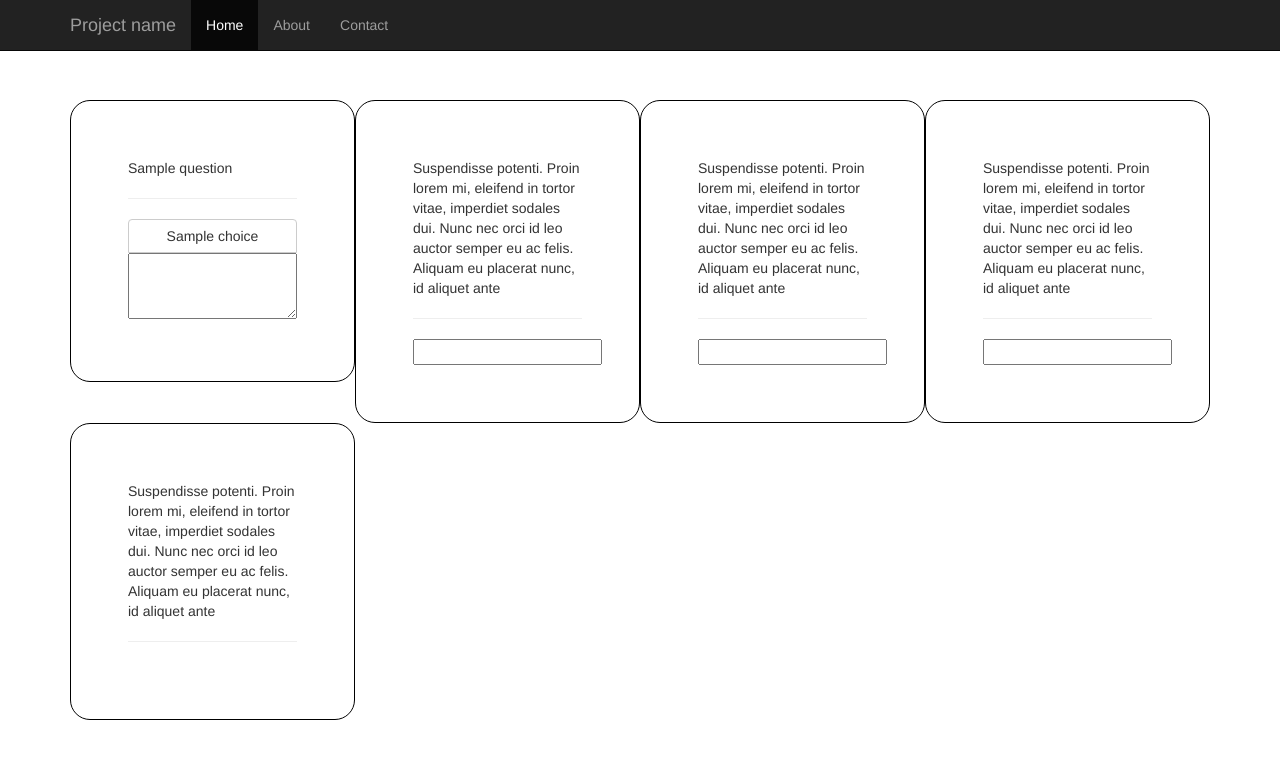
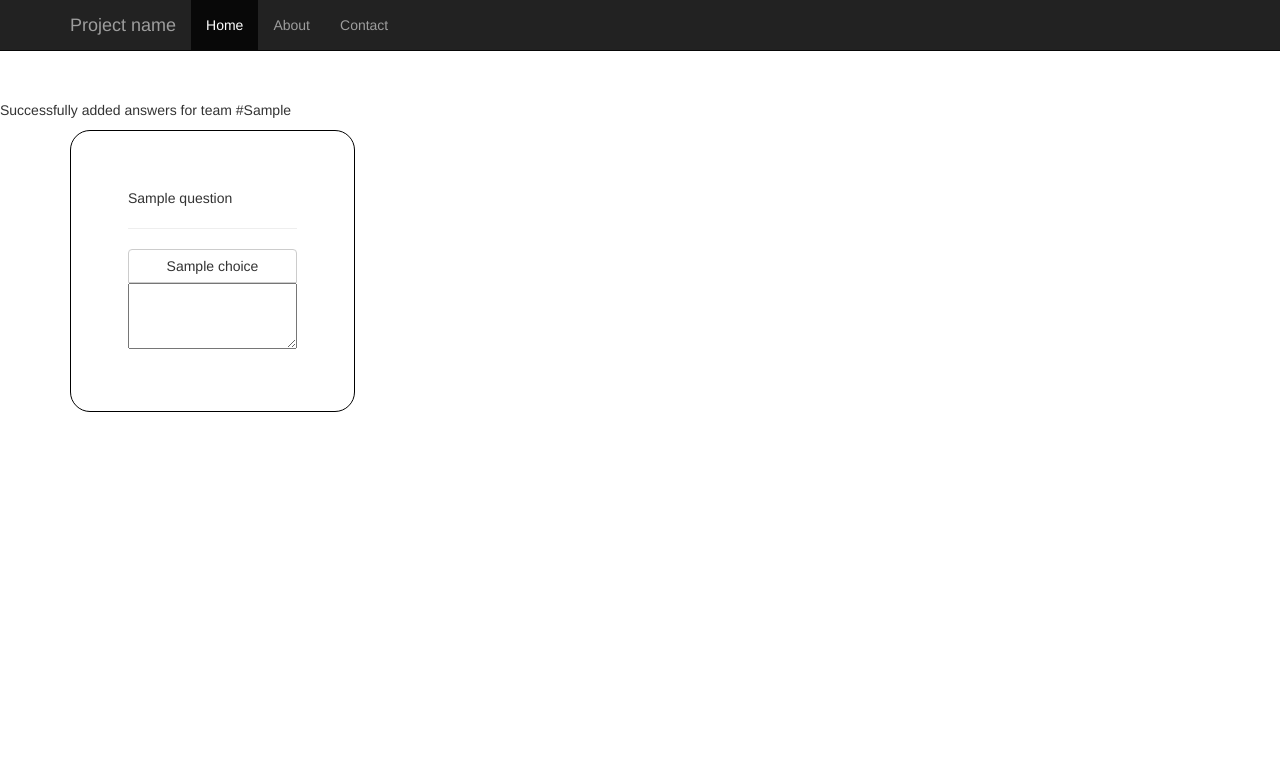
Before and after one commit to FRC-Team-3140/north-american-happiness, a Flask app: template templates/index.html in a window 1280 px wide. Shown: the top 759 px of the page. Run offline with Flask 2, Linux system fonts and the light colour scheme; the template is opened without the code that fills it: most values are stand-ins (such as "Sample title", 1, 10 or a date in 2020); parts of the project's set-up code (start-up, migrations or seed data) failed here and were passed over; some libraries are stand-ins or nearby versions.

Commit message:
Able to update team entries! (Just not from the website itself)

```diff
--- a/routes.py
+++ b/routes.py
@@ -1,4 +1,4 @@
-from flask import Flask, render_template, request
+from flask import Flask, render_template, request, redirect, url_for
 from wtforms import Form, TextField, validators
 
 from sqlalchemy import Column, Integer, String, create_engine, desc, Sequence, ForeignKey
@@ -118,11 +118,30 @@ class information(Form):
     team_number = TextField('Team Number', [validators.Length(min=2,max=4)])
 
 
+@app.route('/update/<team_number>', methods=['GET', 'POST'])
+def update(team_number):
+    # data expected to be like:
+    # ( (1, "LabVIEW"), (3, "_2"), ... )
+    data = zip(map(int, request.args.getlist('qid')), request.args.getlist('a'))
+    for (qid, answer) in data:
+        if answer[0] == "_":
+            answer = int(answer[1:])
+        else:
+            choice = Choice(choice=answer, parent_question_id=qid)
+            session.add(choice)
+            session.commit()
+            answer = choice.id
+        team = Team(teamnumber=team_number, question_id=qid, choice_id=answer)
+        session.add(team)
+        session.commit()
+    return redirect(url_for('front_page', disp_success=team_number))
+
+
 @app.route('/')
 def front_page():
     data = {
         "questions": session.query(Question).all(),
-
+        "disp_success": request.args.get('disp_success', default=None),
         }
     #data = information(request.form)
     """
--- a/static/js/data-entry.js
+++ b/static/js/data-entry.js
@@ -8,3 +8,5 @@ $("textarea").on("keyup", function(e) {
         parent.find("button").show(1000);
     }
 });
+
+// $("[id^=button]").on("
--- a/templates/index.html
+++ b/templates/index.html
@@ -43,6 +43,10 @@
       </div>
     </div>
 
+    {% if data.disp_success != None %}
+    <p>Successfully added answers for team #{{ data.disp_success }}</p>
+    {% endif %}
+
     <div class="container">
       {% for question in data.questions %}
       <div class="col-lg-3 col-xs-12 data-container">
@@ -50,38 +54,13 @@
 	<hr />
         <div class="btn-group-vertical data-input">
 	  {% for choice in question.choices %}
-          <button type="button" class="btn btn-default">{{ choice.choice }}</button>
+          <button id="button-{{ question.id }}-{{ choice.id }}" type="button" class="btn btn-default">{{ choice.choice }}</button>
 	  {% endfor %}
           <textarea rows="3"></textarea>
         </div>
       </div>
       {% endfor %}
 
-      <div class="col-lg-3 col-xs-12 data-container center-block">
-	<div><p>Suspendisse potenti. Proin lorem mi, eleifend in tortor vitae, imperdiet sodales dui. Nunc nec orci id leo auctor semper eu ac felis. Aliquam eu placerat nunc, id aliquet ante</p></div>
-	<hr />
-	<div><input type="text" name="what-is-it"></input></div>
-      </div>
-
-      <div class="col-lg-3 col-xs-12 data-container">
-	<div><p>Suspendisse potenti. Proin lorem mi, eleifend in tortor vitae, imperdiet sodales dui. Nunc nec orci id leo auctor semper eu ac felis. Aliquam eu placerat nunc, id aliquet ante</p></div>
-	<hr />
-	<div><input type="text" name="what-is-it"></input></div>
-      </div>
-
-      <div class="col-lg-3 col-xs-12 data-container">
-	<div><p>Suspendisse potenti. Proin lorem mi, eleifend in tortor vitae, imperdiet sodales dui. Nunc nec orci id leo auctor semper eu ac felis. Aliquam eu placerat nunc, id aliquet ante</p></div>
-	<hr />
-	<div><input type="text" name="what-is-it"></input></div>
-      </div>
-
-    </div>
-    <div class="container">
-
-      <div class="col-lg-3 col-xs-12 data-container">
-	<div><p>Suspendisse potenti. Proin lorem mi, eleifend in tortor vitae, imperdiet sodales dui. Nunc nec orci id leo auctor semper eu ac felis. Aliquam eu placerat nunc, id aliquet ante</p></div>
-	<hr />
-      </div>
     </div><!-- /.container -->
 
 
```
